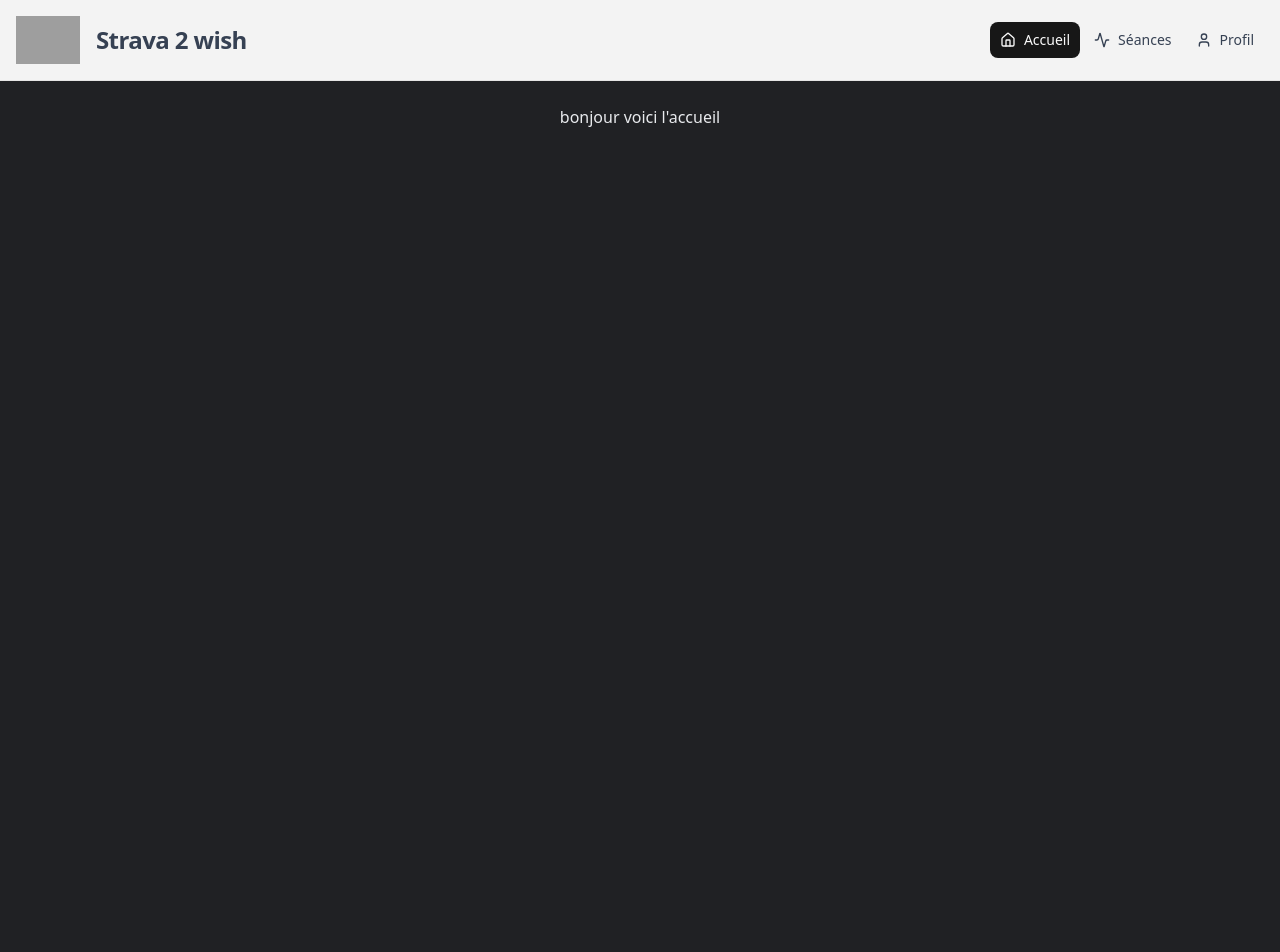
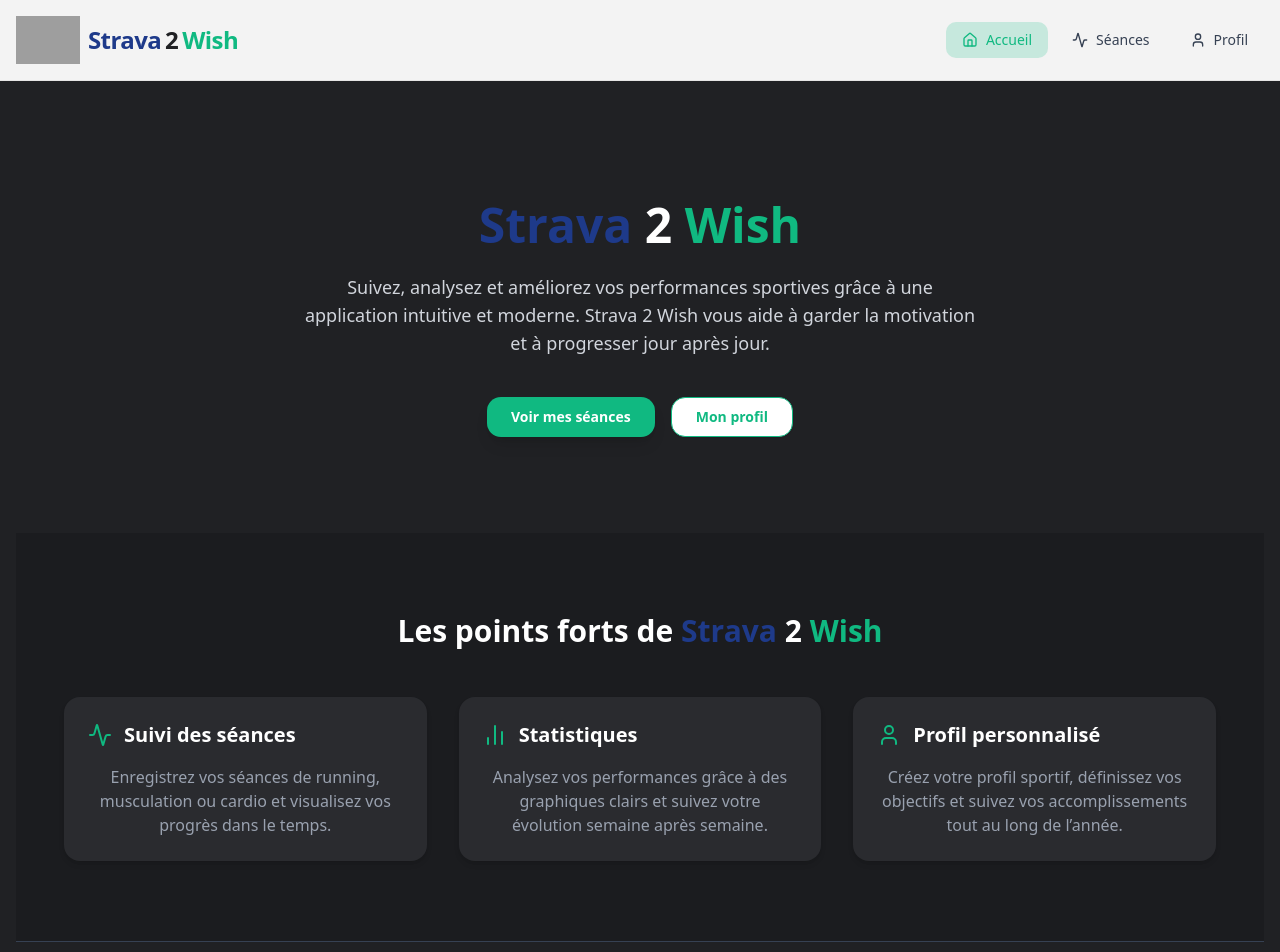
Before and after one commit to Ethan-Gaut/strava-de-wish, a React (Vite) app: page / in a window 1280 px wide. Shown: the top 952 px of the page. Before the commit the page ends 800 px from the top, so only its background shows below. Built offline with nearby package versions, Linux system fonts and the light colour scheme; grey boxes are pictures that could not be loaded.

Commit message:
front-Accueil

```diff
--- a/src/components/MainLayout.jsx
+++ b/src/components/MainLayout.jsx
@@ -17,45 +17,46 @@
       <nav className="sticky top-0 z-50 border-b bg-background/95 backdrop-blur">
         <div className="container mx-auto flex h-20 items-center justify-between px-4">
           {/* Logo / Brand */}
-          <div className="flex items-center space-x-4">
-            <div className="flex items-center justify-center">
+          <div className="flex items-center space-x-2">
             <img
               src="/Logo-strava-2-wish.png"
-                alt="Logo Strava 2 wish"
+              alt="Logo Strava 2 Wish"
               className="h-16 w-16 object-contain"
             />
-            </div>
-            <span className="text-2xl font-bold tracking-tight text-gray-700">
-              Strava 2 wish
-            </span>
+            <h1 className="flex items-center space-x-1 text-2xl font-bold tracking-tight">
+              <span className="text-[#1E3A8A]">Strava</span>
+              <span className="text-[#202124]">2</span>
+              <span className="text-[#10B981]">Wish</span>
+            </h1>
           </div>
 
           {/* Desktop Navigation */}
-          <div className="hidden md:flex items-center space-x-1">
+          <div className="hidden md:flex items-center space-x-2">
             {navItems.map((item) => {
               const Icon = item.icon;
-
               const isActive =
                 location.pathname === item.path ||
                 (item.path === "/seances" &&
                   location.pathname.startsWith("/seances"));
 
               return (
-                <Button
+                <Link
                   key={item.path}
-                  variant={isActive ? "default" : "ghost"}
-                  size="sm"
-                  asChild
-                  className="h-9"
+                  to={item.path}
+                  className={`flex items-center gap-2 px-4 py-2 rounded-lg text-sm font-medium transition-all duration-200
+                    ${
+                      isActive
+                        ? "bg-[#10B981]/20 text-[#10B981]"
+                        : "text-gray-700 hover:text-[#10B981] hover:bg-[#10B981]/10"
+                    }`}
                 >
-                  <Link
-                    to={item.path}
-                    className="flex items-center gap-2 text-gray-700"
-                  >
-                    <Icon className="h-4 w-4" />
+                  <Icon
+                    className={`h-4 w-4 transition-colors duration-200 ${
+                      isActive ? "text-[#10B981]" : "text-gray-700"
+                    }`}
+                  />
                   {item.label}
                 </Link>
-                </Button>
               );
             })}
           </div>
--- a/src/pages/Accueil.jsx
+++ b/src/pages/Accueil.jsx
@@ -1,5 +1,101 @@
 import React from "react";
+import { Link } from "react-router-dom";
+import { Activity, BarChart2, User } from "lucide-react";
+import { Button } from "../components/ui/button";
 
 export const Accueil = () => {
-  return <div>bonjour voici l'accueil</div>;
+  return (
+    <div className="min-h-screen bg-[#202124] text-white">
+      {/* HERO SECTION */}
+      <section className="flex flex-col items-center justify-center text-center py-24 px-6">
+        <h1 className="text-5xl font-extrabold mb-6">
+          <span className="text-[#1E3A8A]">Strava</span>{" "}
+          <span className="text-white">2</span>{" "}
+          <span className="text-[#10B981]">Wish</span>
+        </h1>
+
+        <p className="text-lg text-gray-300 max-w-2xl mb-10">
+          Suivez, analysez et améliorez vos performances sportives grâce à une
+          application intuitive et moderne. Strava 2 Wish vous aide à garder la
+          motivation et à progresser jour après jour.
+        </p>
+
+        <div className="flex gap-4">
+          <Link to="/seances">
+            <Button
+              size="lg"
+              className="bg-[#10B981] hover:bg-[#0ea572] text-white font-semibold px-6 py-3 rounded-xl shadow-lg transition-all duration-300"
+            >
+              Voir mes séances
+            </Button>
+          </Link>
+
+          <Link to="/profil">
+            <Button
+              size="lg"
+              variant="outline"
+              className="border-[#10B981] text-[#10B981] hover:bg-[#10B981]/10 font-semibold px-6 py-3 rounded-xl transition-all duration-300"
+            >
+              Mon profil
+            </Button>
+          </Link>
+        </div>
+      </section>
+
+      {/* FEATURES SECTION */}
+      <section className="py-20 px-6 bg-[#1b1c1f]">
+        <h2 className="text-3xl font-bold text-center mb-12">
+          <span className="text-white">Les points forts de </span>
+          <span className="text-[#1E3A8A]">Strava</span>{" "}
+          <span className="text-white">2</span>{" "}
+          <span className="text-[#10B981]">Wish</span>
+        </h2>
+
+        <div className="grid gap-8 md:grid-cols-3 max-w-6xl mx-auto">
+          <div className="bg-[#2a2b2f] p-6 rounded-2xl shadow-md hover:shadow-lg transition-all duration-300">
+            <div className="flex items-center gap-3 mb-4">
+              <Activity className="h-6 w-6 text-[#10B981]" />
+              <h3 className="text-xl font-semibold text-white">
+                Suivi des séances
+              </h3>
+            </div>
+            <p className="text-gray-400">
+              Enregistrez vos séances de running, musculation ou cardio et
+              visualisez vos progrès dans le temps.
+            </p>
+          </div>
+
+          <div className="bg-[#2a2b2f] p-6 rounded-2xl shadow-md hover:shadow-lg transition-all duration-300">
+            <div className="flex items-center gap-3 mb-4">
+              <BarChart2 className="h-6 w-6 text-[#10B981]" />
+              <h3 className="text-xl font-semibold text-white">Statistiques</h3>
+            </div>
+            <p className="text-gray-400">
+              Analysez vos performances grâce à des graphiques clairs et suivez
+              votre évolution semaine après semaine.
+            </p>
+          </div>
+
+          <div className="bg-[#2a2b2f] p-6 rounded-2xl shadow-md hover:shadow-lg transition-all duration-300">
+            <div className="flex items-center gap-3 mb-4">
+              <User className="h-6 w-6 text-[#10B981]" />
+              <h3 className="text-xl font-semibold text-white">
+                Profil personnalisé
+              </h3>
+            </div>
+            <p className="text-gray-400">
+              Créez votre profil sportif, définissez vos objectifs et suivez vos
+              accomplissements tout au long de l’année.
+            </p>
+          </div>
+        </div>
+      </section>
+
+      {/* FOOTER */}
+      <footer className="text-center py-8 text-gray-500 text-sm border-t border-gray-700">
+        © {new Date().getFullYear()} Strava 2 Wish — Propulsé avec 💚 et passion
+        du sport.
+      </footer>
+    </div>
+  );
 };
```
Lines whose indentation alone changed are shown as unchanged.
